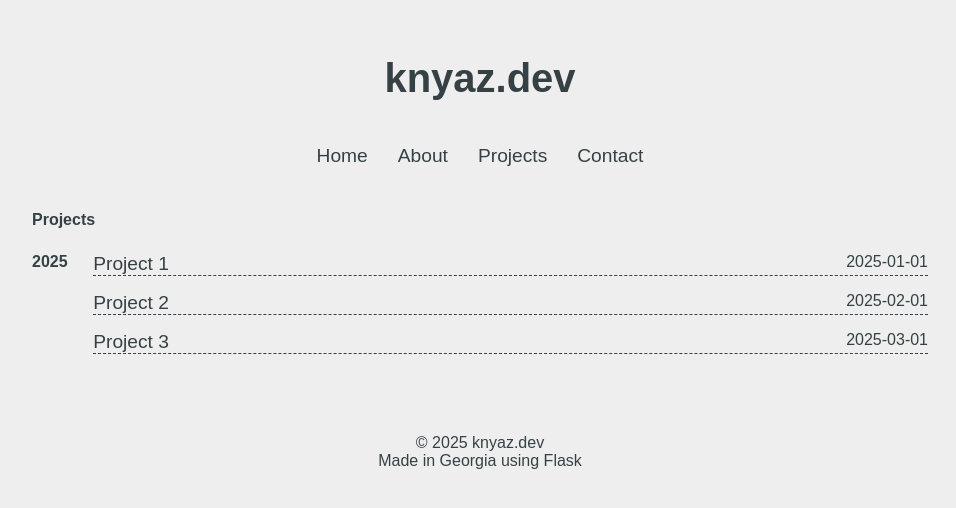
After one commit to knyaz26/knyaz.dev, a Flask app: page /projects in a window 1280 px wide. The commit adds this page. Shown: the top 508 px of the page, without its empty margins (160-1116 px from the left). Run offline with Flask 3, Linux system fonts and the light colour scheme; some web fonts are replaced.

Commit message:
fist deployment

```diff
--- a/main.py
+++ b/main.py
@@ -19,4 +19,4 @@ def contact():
     return render_template("contact.html")
 
 if __name__ == "__main__":
-    app.run(debug=True)
+    app.run(host="0.0.0.0", port=10000, debug=False)
--- a/static/style.css
+++ b/static/style.css
@@ -256,4 +294,40 @@ footer {
     margin: 3vw;
 }
 
+/*project page*/
+
+.projects_block {
+    display: flex;
+    flex-direction: column;
+    width: 70vw;
 }
+
+.projects_group {
+    display: flex;
+    flex-direction: row;
+    margin-top: 3vh;
+}
+
+.projects_year {
+    margin-right: 2vw;
+}
+
+.projects_item {
+    display: flex;
+    flex-direction: row;
+    border-bottom: dashed 1px #364145;
+    margin-bottom: 2vh;
+}
+
+.projects_list {
+    flex-grow: 1;
+}
+
+.projects_name {
+    font-size: 1.2rem;
+}
+
+.projects_date {
+    margin-left: auto;
+}
+}
--- /dev/null
+++ b/templates/projects.html
@@ -0,0 +1,32 @@
+{% extends "base.html" %}
+
+{% block content %}
+<div class="projects_block">
+    <h2>Projects</h2>
+    <div class="projects_group">
+        <div class="projects_year">
+            <h2>2025</h2>
+        </div>
+        <div class="projects_list">
+            {% set name = "Project 1" %}
+            {% set date = "2025-01-01" %}
+            {% set url = "/projects/project1" %}
+            {% include "projects_item.html" %}
+
+            {% set name = "Project 2" %}
+            {% set date = "2025-02-01" %}
+            {% set url = "/projects/project2" %}
+            {% include "projects_item.html" %}
+
+            {% set name = "Project 3" %}
+            {% set date = "2025-03-01" %}
+            {% set url = "/projects/project3" %}
+            {% include "projects_item.html" %}
+
+        </div>
+    </div>
+
+    </div>
+    </div>
+</div>
+{% endblock %}
--- /dev/null
+++ b/templates/projects_item.html
@@ -0,0 +1,6 @@
+<a href="{{ url }}">
+    <div class="projects_item">
+      <p class="projects_name">{{ name }}</p>
+      <p class="projects_date">{{ date }}</p>
+    </div>
+  </a>
```
Also changed, not shown: other parts of static/style.css (+38 -0 lines).
